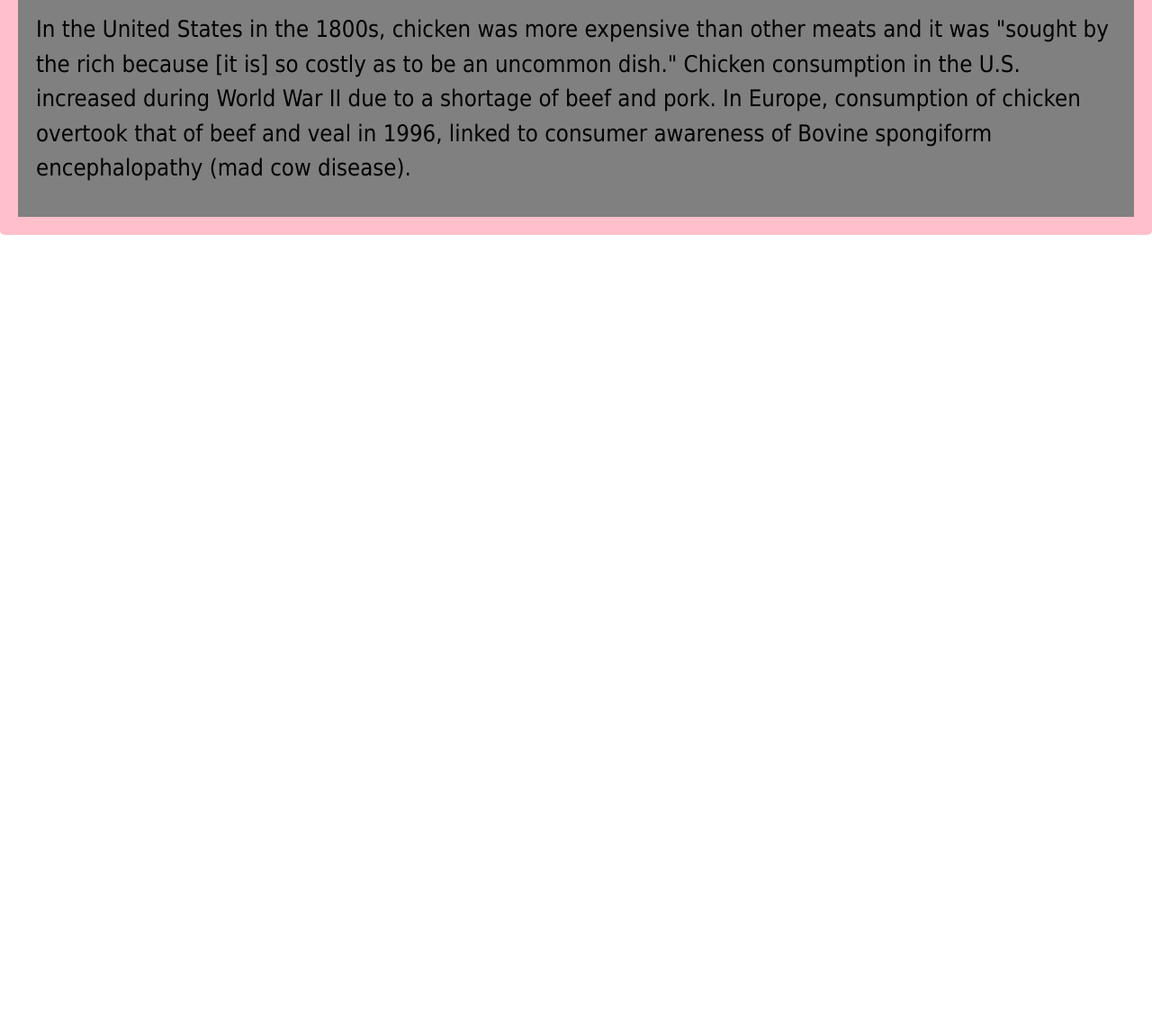
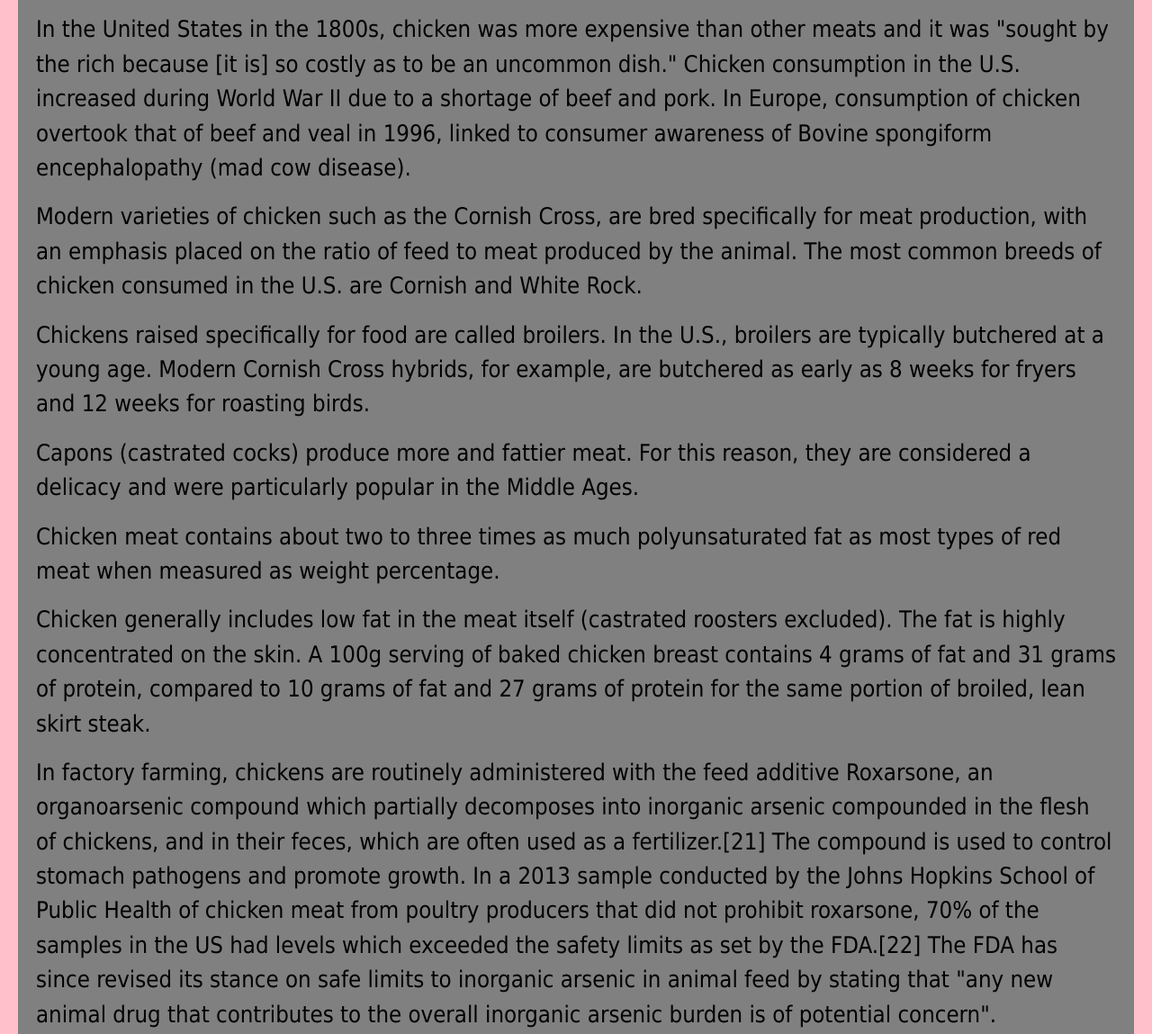
Before and after one commit to vikash-333/coursera-test, a plain HTML site: page module3-solution/index.html in a window 1280 px wide. Shown: the part 1152-2301 px from the top of the page at 90% size. Before the commit the page ends 1445 px from the top, so only its background shows below. Drawn offline with Linux system fonts and the light colour scheme; a script that the page names is missing.

Commit message:
changed content

```diff
--- a/module3-solution/index.html
+++ b/module3-solution/index.html
@@ -54,6 +54,19 @@
               </p>
               <p class="text">In the United States in the 1800s, chicken was more expensive than other meats and it was "sought by the rich because [it is] so costly as to be an uncommon dish." Chicken consumption in the U.S. increased during World War II due to a shortage of beef and pork. In Europe, consumption of chicken overtook that of beef and veal in 1996, linked to consumer awareness of Bovine spongiform encephalopathy (mad cow disease).
               </p>
+              <p class="text">Modern varieties of chicken such as the Cornish Cross, are bred specifically for meat production, with an emphasis placed on the ratio of feed to meat produced by the animal. The most common breeds of chicken consumed in the U.S. are Cornish and White Rock.</p>
+
+              <p class="text">Chickens raised specifically for food are called broilers. In the U.S., broilers are typically butchered at a young age. Modern Cornish Cross hybrids, for example, are butchered as early as 8 weeks for fryers and 12 weeks for roasting birds.</p>
+              </p>
+              <p class="text">Capons (castrated cocks) produce more and fattier meat. For this reason, they are considered a delicacy and were particularly popular in the Middle Ages.</p>
+
+              <p class="text"> Chicken meat contains about two to three times as much polyunsaturated fat as most types of red meat when measured as weight percentage.</p>
+
+              <p class="text">Chicken generally includes low fat in the meat itself (castrated roosters excluded). The fat is highly concentrated on the skin. A 100g serving of baked chicken breast contains 4 grams of fat and 31 grams of protein, compared to 10 grams of fat and 27 grams of protein for the same portion of broiled, lean skirt steak.</p>
+
+              <p class="text">In factory farming, chickens are routinely administered with the feed additive Roxarsone, an organoarsenic compound which partially decomposes into inorganic arsenic compounded in the flesh of chickens, and in their feces, which are often used as a fertilizer.[21] The compound is used to control stomach pathogens and promote growth. In a 2013 sample conducted by the Johns Hopkins School of Public Health of chicken meat from poultry producers that did not prohibit roxarsone, 70% of the samples in the US had levels which exceeded the safety limits as set by the FDA.[22] The FDA has since revised its stance on safe limits to inorganic arsenic in animal feed by stating that "any new animal drug that contributes to the overall inorganic arsenic burden is of potential concern".</p>
+
+
             </div>
           </div>
         </div>
```
